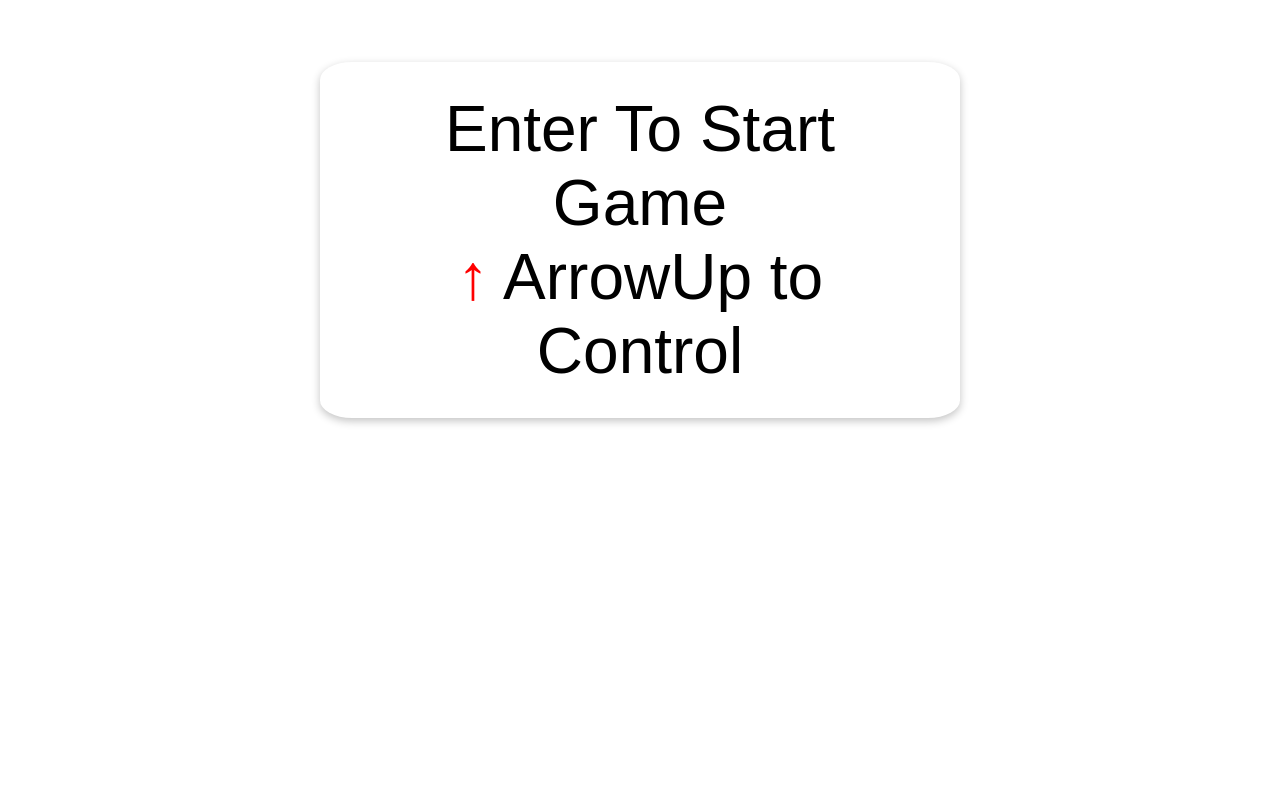
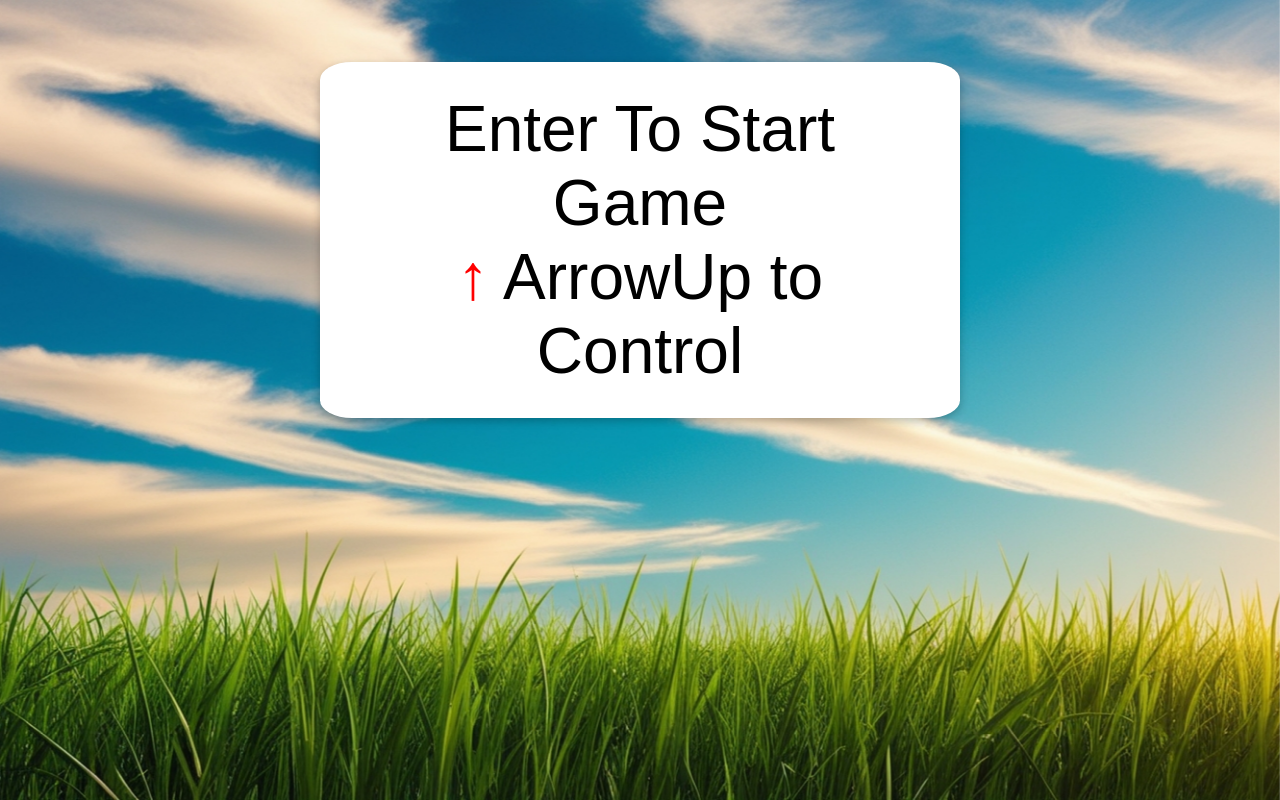
Before and after one commit to cintia84/flapybird, a plain HTML site: page index.html in a window 1280 px wide. Drawn offline with Linux system fonts and the light colour scheme; files whose address does not match are found by name.

Commit message:
style.css

```diff
--- a/style.css
+++ b/style.css
@@ -7,7 +7,7 @@
 .background {
 	height: 100vh;
 	width: 100vw;
-	background: url("imagenes/background-img.jpg") no-repeat center center fixed;
+	background: url("background-img.jpg") no-repeat center center fixed;
     -webkit-background-size: cover;
     -moz-background-size: cover;
     -o-background-size: cover;
```
